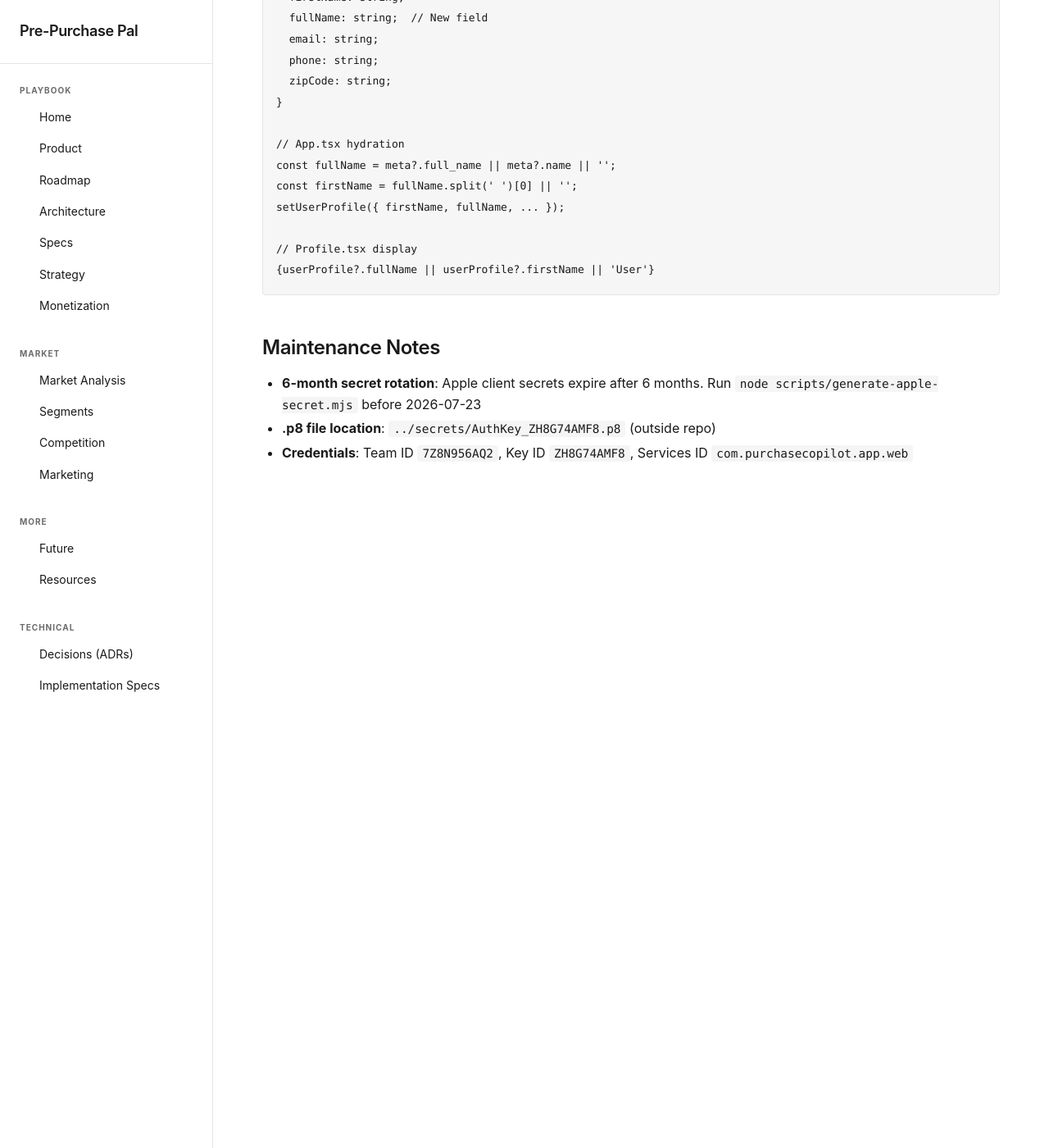
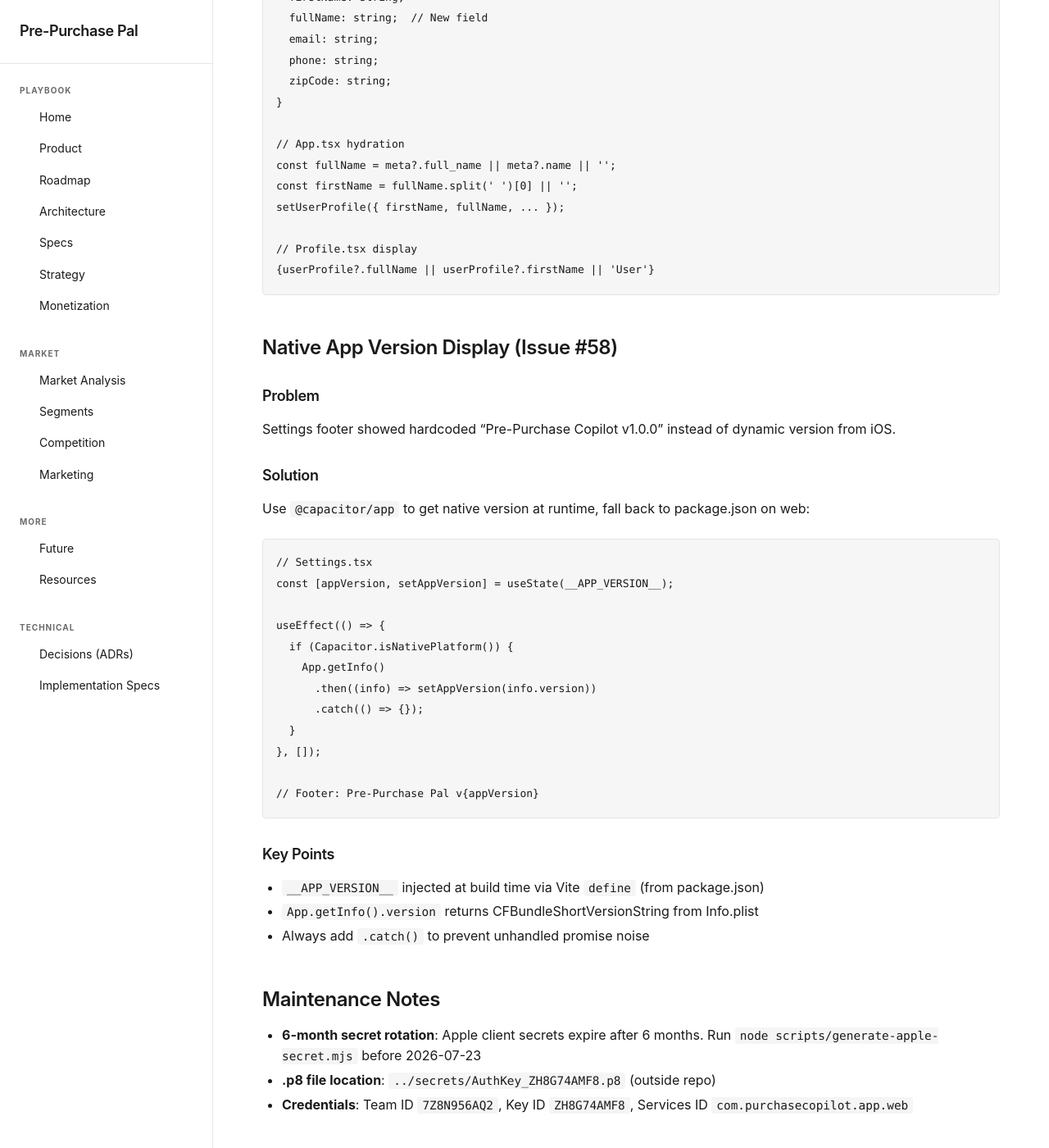
Before and after one commit to zaremy/purchase-copilot, a Jekyll site: the page built from docs/lessons/phase2b-apple-signin.md, in a window 1280 px wide and 1400 px high, scrolled down 6907 px. Shown: the whole window at 82% size. Built offline with Jekyll 4.4.1, drawn with Linux system fonts in a browser that asks for light colours.

Commit message:
docs: add issue closure protocol + version display lesson (#62)
- Add Issue Closure Protocol to CLAUDE.md for automatic execution
- Add native version display pattern to lessons learned

Co-authored-by: Claude Opus 4.5 <noreply@anthropic.com>

````diff
--- a/docs/lessons/phase2b-apple-signin.md
+++ b/docs/lessons/phase2b-apple-signin.md
@@ -243,6 +243,33 @@ setUserProfile({ firstName, fullName, ... });
 {userProfile?.fullName || userProfile?.firstName || 'User'}
 ```
 
+## Native App Version Display (Issue #58)
+
+### Problem
+Settings footer showed hardcoded "Pre-Purchase Copilot v1.0.0" instead of dynamic version from iOS.
+
+### Solution
+Use `@capacitor/app` to get native version at runtime, fall back to package.json on web:
+```typescript
+// Settings.tsx
+const [appVersion, setAppVersion] = useState(__APP_VERSION__);
+
+useEffect(() => {
+  if (Capacitor.isNativePlatform()) {
+    App.getInfo()
+      .then((info) => setAppVersion(info.version))
+      .catch(() => {});
+  }
+}, []);
+
+// Footer: Pre-Purchase Pal v{appVersion}
+```
+
+### Key Points
+- `__APP_VERSION__` injected at build time via Vite `define` (from package.json)
+- `App.getInfo().version` returns CFBundleShortVersionString from Info.plist
+- Always add `.catch()` to prevent unhandled promise noise
+
 ## Maintenance Notes
 
 - **6-month secret rotation**: Apple client secrets expire after 6 months. Run `node scripts/generate-apple-secret.mjs` before 2026-07-23
````
Also changed, not shown: CLAUDE.md (+27 -0 lines).
